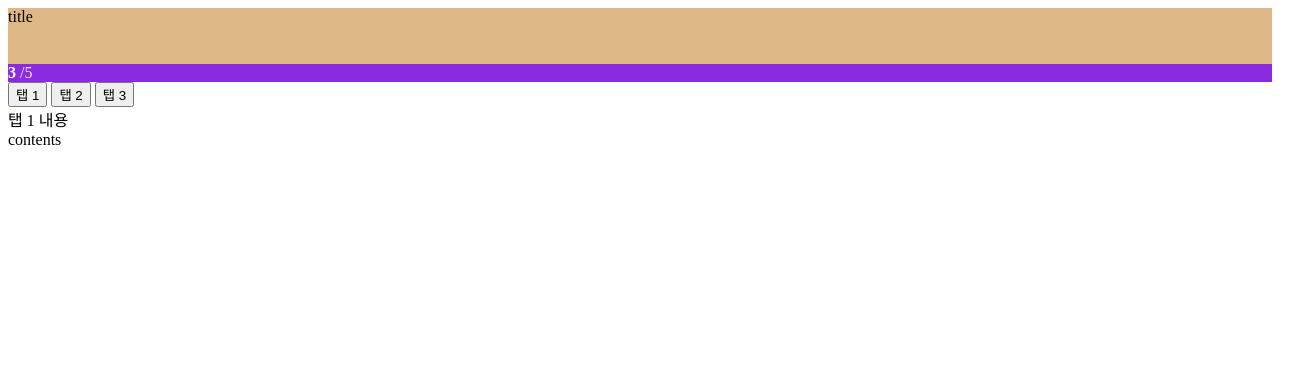
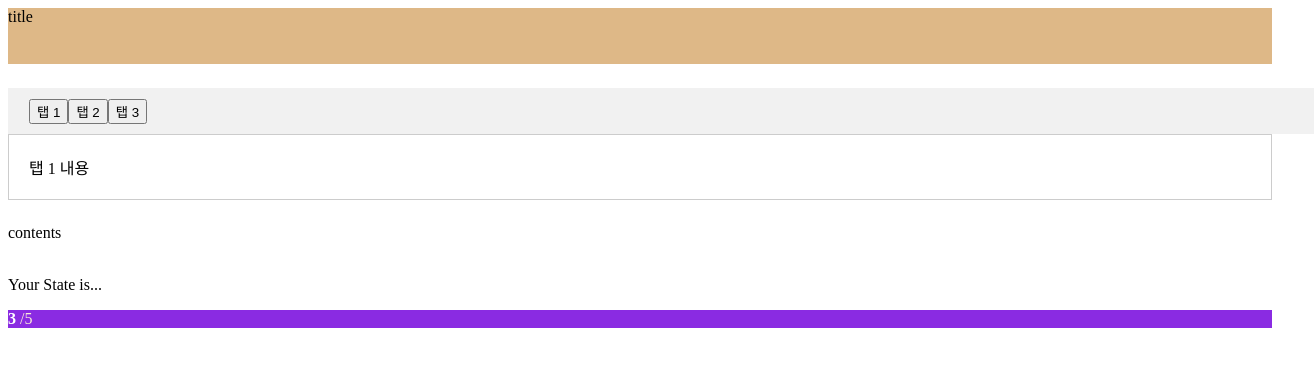
Before and after one commit to 2ynhn/component-static, a website: page index.html in a window 1280 px wide. Shown: the whole page, 1314 px wide, since content can reach past the window. Drawn offline with Linux system fonts and the light colour scheme.

Commit message:
add style

```diff
--- /dev/null
+++ b/component/step.css
@@ -0,0 +1,4 @@
+.total {color: antiquewhite;}
+.total::before {content: '/';}
+.bar {background-color: blueviolet;}
+.current {font-weight: 700;color: #fff;}
--- a/component/step.js
+++ b/component/step.js
@@ -1,6 +1,8 @@
 const renderStep = (props) => {
     stepHtml = `
+        <link rel="stylesheet" href="${props.css}" media="print" onload="this.media='all'">
         <div class="step">
+            <p>Your State is...</p>
             <div class="bar">
                 <span class="current">${props.current}</span>
                 <span class="total">${props.total}</span>
--- /dev/null
+++ b/component/tab.css
@@ -0,0 +1,27 @@
+.tab-container {
+    margin:24px 0;
+}
+.tab-buttons {
+    display: flex;
+    flex-direction: row;
+    border-bottom: 1px solid #ccc;
+    width: 100%;
+    padding: 10px 20px;
+    cursor: pointer;
+    border: 1px solid transparent;
+    border-bottom: none;
+    background-color: #f1f1f1;
+    transition: background-color 0.3s ease;
+}
+
+.tab-btn:hover {
+    background-color: #ddd;
+}
+
+.tab-contents {
+    padding: 20px;
+    border: 1px solid #ccc;
+}
+.tab-content {
+    display: none;
+}
--- a/component/tab.js
+++ b/component/tab.js
@@ -1,5 +1,6 @@
 const renderTabs = (props) => {
     const tabsHtml = `
+        <link rel="stylesheet" href="${props.css}" media="print" onload="this.media='all'">
         <div class="tab-container">
             <div class="tab-buttons">
                 ${props.tabs.map((tab, index) => `
--- a/index.html
+++ b/index.html
@@ -6,33 +6,39 @@
     <title>Document</title>
     <style>
         .head {height: 56px; background-color: burlywood;}
-        .bar {background-color: blueviolet;}
-        .total {color: antiquewhite;}
-        .total::before {content: '/';}
-        .current {font-weight: 700;color: #fff;}
     </style>
     <script src="./js/component.js"></script>
 </head>
 
 <body>
     <header class="head">title</header>
-    <script>
-        const t = 5;
-        const c = 3;
-        componentStaticInit('./component/step.js',
-            { total : t, current : c }
-        );
 
-    </script>
     <div class="wrap">
         <script>
             componentStaticInit('./component/tab.js',
-                { tabs: ["탭 1", "탭 2", "탭 3"] }
+                {
+                    css : './component/tab.css',
+                    tabs: ["탭 1", "탭 2", "탭 3"]
+
+                 }
             );
         </script>
 
         <div class="contents">
-            contents
+            contents <br><br>
+
+            <script>
+                const t = 5;
+                const c = 3;
+                componentStaticInit('./component/step.js',
+                    {
+                        css : './component/step.css',
+                        total : t,
+                        current : c
+                    }
+                );
+
+            </script>
         </div>
     </div>
 </body>
```
